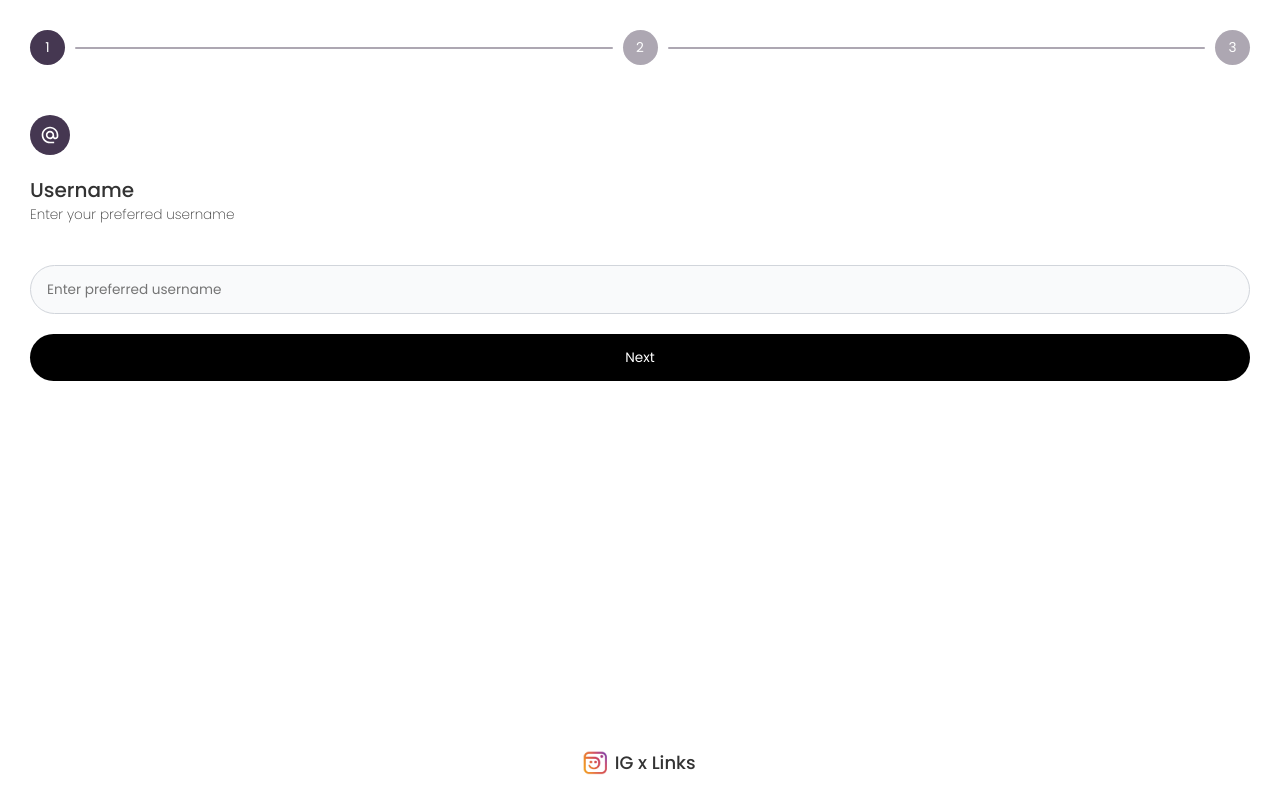
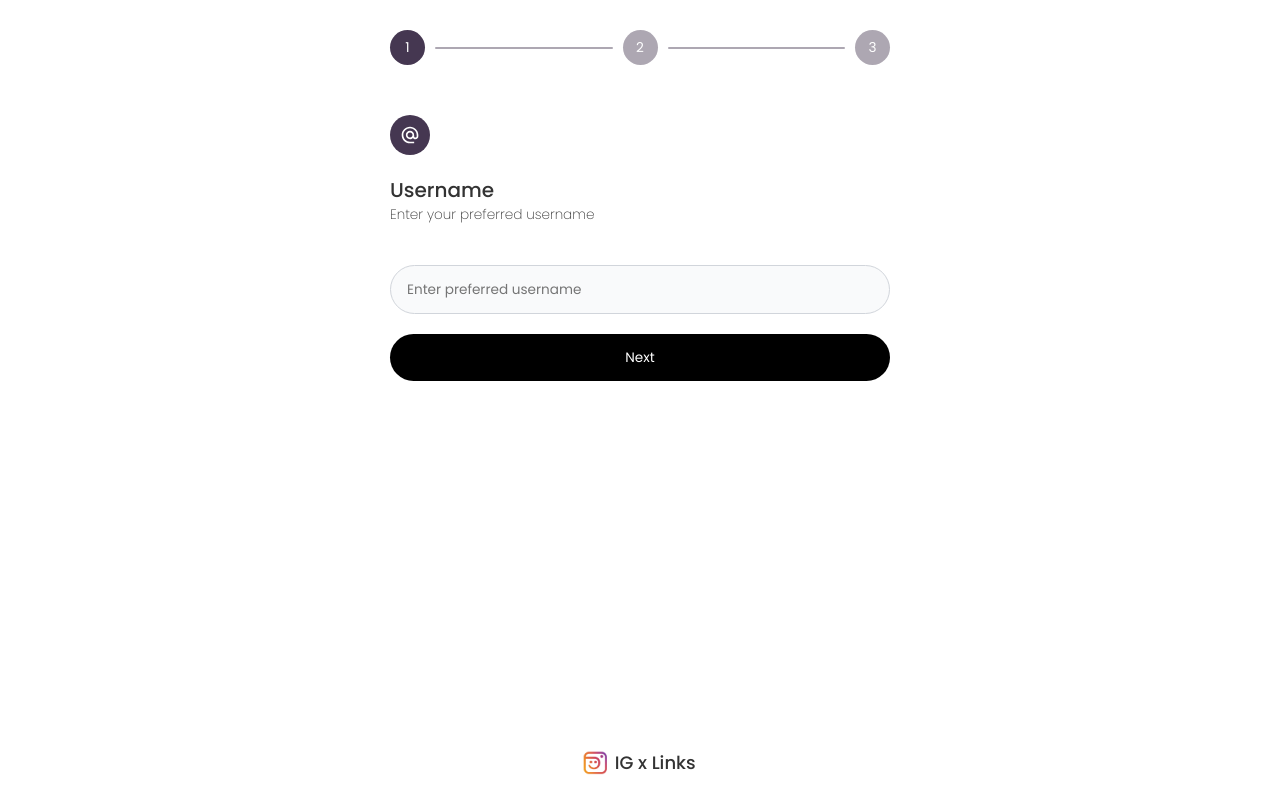
Before and after one commit to NayakPenguin/IGxLinks, a React (Create React App) app in the folder client/: page /basic-info in a window 1280 px wide. Built offline with nearby package versions, Linux system fonts and the light colour scheme; a web font is replaced by a local one.

Commit message:
frontend base complete

```diff
--- a/client/src/Screens/LoginPages/AfterLogin.js
+++ b/client/src/Screens/LoginPages/AfterLogin.js
@@ -303,6 +303,7 @@ const AfterLogin = () => {
                     <ChevronLeftIcon />
                 </BackBtn>
             }
+            <div className="main-content">
                 <div className="pagination">
                     {pages.map((page, index) => (
                         <React.Fragment key={page}>
@@ -573,6 +574,7 @@ const AfterLogin = () => {
                         <div className="next-btn" onClick={handleSubmit}>Submit</div>
                     </div>
                 )}
+            </div>
         </Container>
     );
 };
@@ -591,6 +593,15 @@ const Container = styled.div`
   display: flex;
   flex-direction: column;
   align-items: center;
+
+  .main-content{
+    width: 100%;
+    max-width: 500px;
+
+    display: flex;
+    flex-direction: column;
+    align-items: center;
+  }
 
   .pagination{
     width: 100%;
--- a/client/src/Screens/LoginPages/Login.js
+++ b/client/src/Screens/LoginPages/Login.js
@@ -27,6 +27,7 @@ const Login = () => {
       <BackBtn>
         <a href="/"><ChevronLeftIcon/></a>
       </BackBtn>
+      <div className="main-content">
         <div className="top">
           <img src={logo} alt="" />
           IG x Links
@@ -89,6 +90,7 @@ const Login = () => {
           <a href="/content-guidelines">Content Guidelines</a>
           <a href="/disclaimer">Disclaimer</a>
         </div>
+      </div>
 
     </Container>
   )
@@ -108,6 +110,15 @@ const Container = styled.div`
   display: flex;
   flex-direction: column;
   align-items: center;
+
+  .main-content{
+    width: 100%;
+    max-width: 500px;
+
+    display: flex;
+    flex-direction: column;
+    align-items: center;
+  }
 
   .top{
       font-size: 1.5rem;
```
Lines whose indentation alone changed are shown as unchanged.
